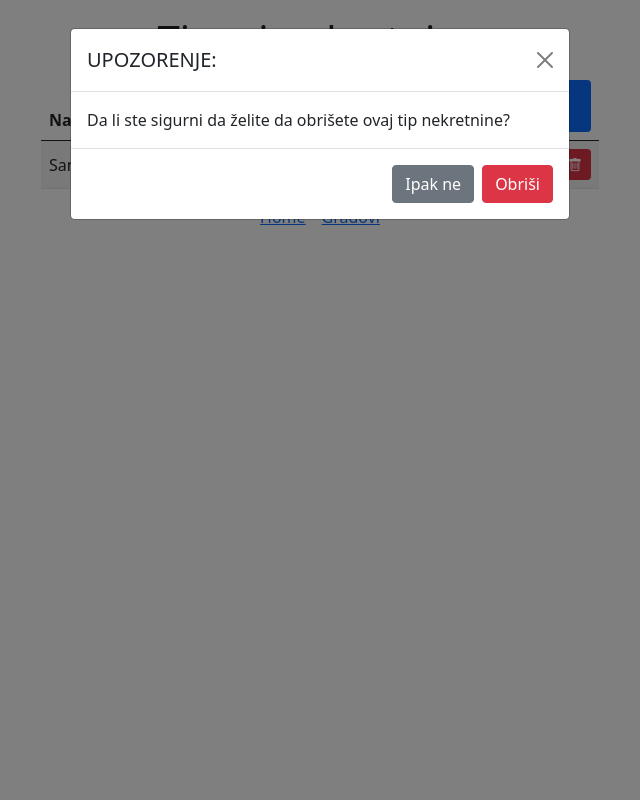
After one commit to mrtanguero/nekretnine-app, a PHP site: page /tipovi_nekretnina.php in a window 1280 px wide, after a click that opens the changed part. The commit adds this page. Shown: the whole page, without its empty margins (320-960 px from the left). Run offline with PHP 8.4, Linux system fonts and the light colour scheme; tables that the repository leaves empty or names only in its code hold one stand-in row (values such as "Sample post"); some libraries are stand-ins or nearby versions.

Commit message:
Sve radi izgleda

```diff
--- /dev/null
+++ b/js/tipoviNekretnina.js
@@ -0,0 +1,22 @@
+const deleteModal = document.getElementById("deleteModal");
+const editModal = document.getElementById("editModal");
+
+deleteModal.addEventListener("show.bs.modal", function (event) {
+  const button = event.relatedTarget;
+  const id = button.getAttribute("data-bs-id");
+  const deleteLink = deleteModal.querySelector(".modal-footer a");
+
+  deleteLink.setAttribute("href", `./tipovi_nekretnina.php?obrisi=${id}`);
+});
+
+editModal.addEventListener("show.bs.modal", function (event) {
+  const button = event.relatedTarget;
+  const id = button.getAttribute("data-bs-id");
+  const ime = button.getAttribute("data-bs-ime");
+  const modalInput = editModal.querySelector("#naziv-tipa-nekretnine");
+  const hiddenInput = editModal.querySelector("#id-tipa-nekretnine");
+  console.log(modalInput, hiddenInput);
+
+  modalInput.value = ime;
+  hiddenInput.value = id;
+});
--- /dev/null
+++ b/tipovi_nekretnina.php
@@ -0,0 +1,181 @@
+<?php
+include 'db.php';
+
+if (count($_POST) != 0) {
+  var_dump($_POST);
+  if (isset($_POST['flag'])) {
+    $naziv = trim($_POST['tip_nekretnine']);
+
+    $query = "INSERT INTO tipovi_nekretnina (tip_nekretnine)
+    VALUES (?)";
+    $stmt = $db->prepare($query);
+    $stmt->bind_param('s', $naziv);
+    $stmt->execute();
+    if ($stmt->affected_rows) {
+      header("Location: ./tipovi_nekretnina.php?message=create-success");
+    }
+  } else {
+    $id = intval($_POST['id']);
+    $naziv = trim($_POST['tip_nekretnine']);
+
+    $query = "UPDATE tipovi_nekretnina
+      SET
+        tip_nekretnine = ?
+      WHERE id = ?";
+    $stmt = $db->prepare($query);
+    $stmt->bind_param('si', $naziv, $id);
+    $stmt->execute();
+    if ($stmt->affected_rows) {
+      header("Location: ./tipovi_nekretnina.php?message=update-success");
+    }
+  }
+} elseif (count($_GET) != 0 && isset($_GET['obrisi'])) {
+  $id = intval($_GET['obrisi']);
+  $query = "DELETE FROM tipovi_nekretnina WHERE id=$id";
+  $stmt = $db->prepare($query);
+  $stmt->execute();
+  if ($stmt->affected_rows) {
+    header("Location: ./tipovi_nekretnina.php?message=delete-success");
+  }
+}
+
+?>
+
+<!DOCTYPE html>
+<html lang="en">
+
+<head>
+  <meta charset="UTF-8">
+  <meta http-equiv="X-UA-Compatible" content="IE=edge">
+  <meta name="viewport" content="width=device-width, initial-scale=1.0">
+  <title>Tipovi nekretnina</title>
+  <link href="https://cdn.jsdelivr.net/npm/bootstrap@5.0.0-beta2/dist/css/bootstrap.min.css" rel="stylesheet" integrity="sha384-BmbxuPwQa2lc/FVzBcNJ7UAyJxM6wuqIj61tLrc4wSX0szH/Ev+nYRRuWlolflfl" crossorigin="anonymous">
+  <link rel="stylesheet" href="https://cdn.jsdelivr.net/npm/bootstrap-icons@1.4.0/font/bootstrap-icons.css">
+</head>
+
+<body>
+  <div class="container">
+    <h1 class="text-center mt-3">Tipovi nekretnina</h1>
+
+    <?php
+    $query = "SELECT id, tip_nekretnine FROM tipovi_nekretnina";
+    $stmt = $db->prepare($query);
+    $stmt->execute();
+    $stmt->store_result();
+    $stmt->bind_result($id, $naziv); ?>
+
+    <table class="table table-striped table-hover w-50 mx-auto">
+      <thead>
+        <th>Naziv</th>
+        <th>
+          <button class="btn btn-sm btn-primary w-100" data-bs-toggle='modal' data-bs-target='#newModal'>
+            Novi tip nekretnine
+          </button>
+        </th>
+      </thead>
+      <tbody>
+        <?php
+        while ($stmt->fetch()) {
+          echo "<tr class='align-middle'>";
+          echo "<td>$naziv</a></td>";
+          echo "<td style='width: 150px' class='text-end'>
+              <button
+                type='button'
+                class='btn btn-sm btn-primary'
+                data-bs-toggle='modal'
+                data-bs-id='$id'
+                data-bs-ime='$naziv'
+                data-bs-target='#editModal'>
+                <i class='bi bi-pencil-square'></i>
+              </button>
+              <button
+                type='button'
+                class='btn btn-sm btn-danger'
+                data-bs-toggle='modal'
+                data-bs-id='$id'
+                data-bs-target='#deleteModal'>
+                <i class='bi bi-trash'></i>
+              </button>
+            </td>";
+          echo "</tr>";
+        }
+        $stmt->free_result();
+        $db->close();
+        ?>
+      </tbody>
+    </table>
+  </div>
+
+  <!-- Modal za brisanje -->
+  <div class="modal fade" id="deleteModal" tabindex="-1" aria-labelledby="deleteModalLabel" aria-hidden="true">
+    <div class="modal-dialog">
+      <div class="modal-content">
+        <div class="modal-header">
+          <h5 class="modal-title" id="deleteModalLabel">UPOZORENJE:</h5>
+          <button type="button" class="btn-close" data-bs-dismiss="modal" aria-label="Close"></button>
+        </div>
+        <div class="modal-body">
+          Da li ste sigurni da želite da obrišete ovaj tip nekretnine?
+        </div>
+        <div class="modal-footer">
+          <button type="button" class="btn btn-secondary" data-bs-dismiss="modal">Ipak ne</button>
+          <a href="#" type="button" class="btn btn-danger">Obriši</a>
+        </div>
+      </div>
+    </div>
+  </div>
+
+  <!-- Modal za edit -->
+  <div class="modal fade" id="editModal" tabindex="-1" aria-labelledby="editModalLabel" aria-hidden="true">
+    <div class="modal-dialog">
+      <div class="modal-content">
+        <div class="modal-header">
+          <h5 class="modal-title" id="editModalLabel">Izmjena tipa nekretnine</h5>
+          <button type="button" class="btn-close" data-bs-dismiss="modal" aria-label="Close"></button>
+        </div>
+        <form action="" method="POST">
+          <div class="modal-body">
+            <input type="hidden" name="id" id="id-tipa-nekretnine" />
+            <input type="text" class="form-control" name="tip_nekretnine" id="naziv-tipa-nekretnine" />
+          </div>
+          <div class="modal-footer">
+            <button type="button" class="btn btn-secondary" data-bs-dismiss="modal">Odustani</button>
+            <button id="edit-btn" type="submit" class="btn btn-primary">Sačuvaj</button>
+          </div>
+        </form>
+      </div>
+    </div>
+  </div>
+
+  <!-- Modal za novi tip nekretnine -->
+  <div class="modal fade" id="newModal" tabindex="-1" aria-labelledby="newModalLabel" aria-hidden="true">
+    <div class="modal-dialog">
+      <div class="modal-content">
+        <div class="modal-header">
+          <h5 class="modal-title" id="newModalLabel">Unesite novi tip nekretnine</h5>
+          <button type="button" class="btn-close" data-bs-dismiss="modal" aria-label="Close"></button>
+        </div>
+        <form action="" method="POST">
+          <div class="modal-body">
+            <input type="hidden" value="create" name="flag" id="novi" />
+            <input type="text" class="form-control" name="tip_nekretnine" id="tip-nekretnine-novi" />
+          </div>
+          <div class="modal-footer">
+            <button type="button" class="btn btn-secondary" data-bs-dismiss="modal">Odustani</button>
+            <button id="new-btn" type="submit" class="btn btn-primary">Sačuvaj</button>
+          </div>
+        </form>
+      </div>
+    </div>
+  </div>
+  <footer>
+    <div class="d-flex justify-content-center">
+      <a href="index.php" class="me-3">Home</a>
+      <a href="gradovi.php">Gradovi</a>
+    </div>
+  </footer>
+  <script src="https://cdn.jsdelivr.net/npm/bootstrap@5.0.0-beta2/dist/js/bootstrap.bundle.min.js" integrity="sha384-b5kHyXgcpbZJO/tY9Ul7kGkf1S0CWuKcCD38l8YkeH8z8QjE0GmW1gYU5S9FOnJ0" crossorigin="anonymous"></script>
+  <script src="./js/tipoviNekretnina.js"></script>
+</body>
+
+</html>
```
Also changed, not shown: gradovi.php (added, +180 -0 lines), index.php (+7 -1 lines), js/gradovi.js (added, +21 -0 lines).
